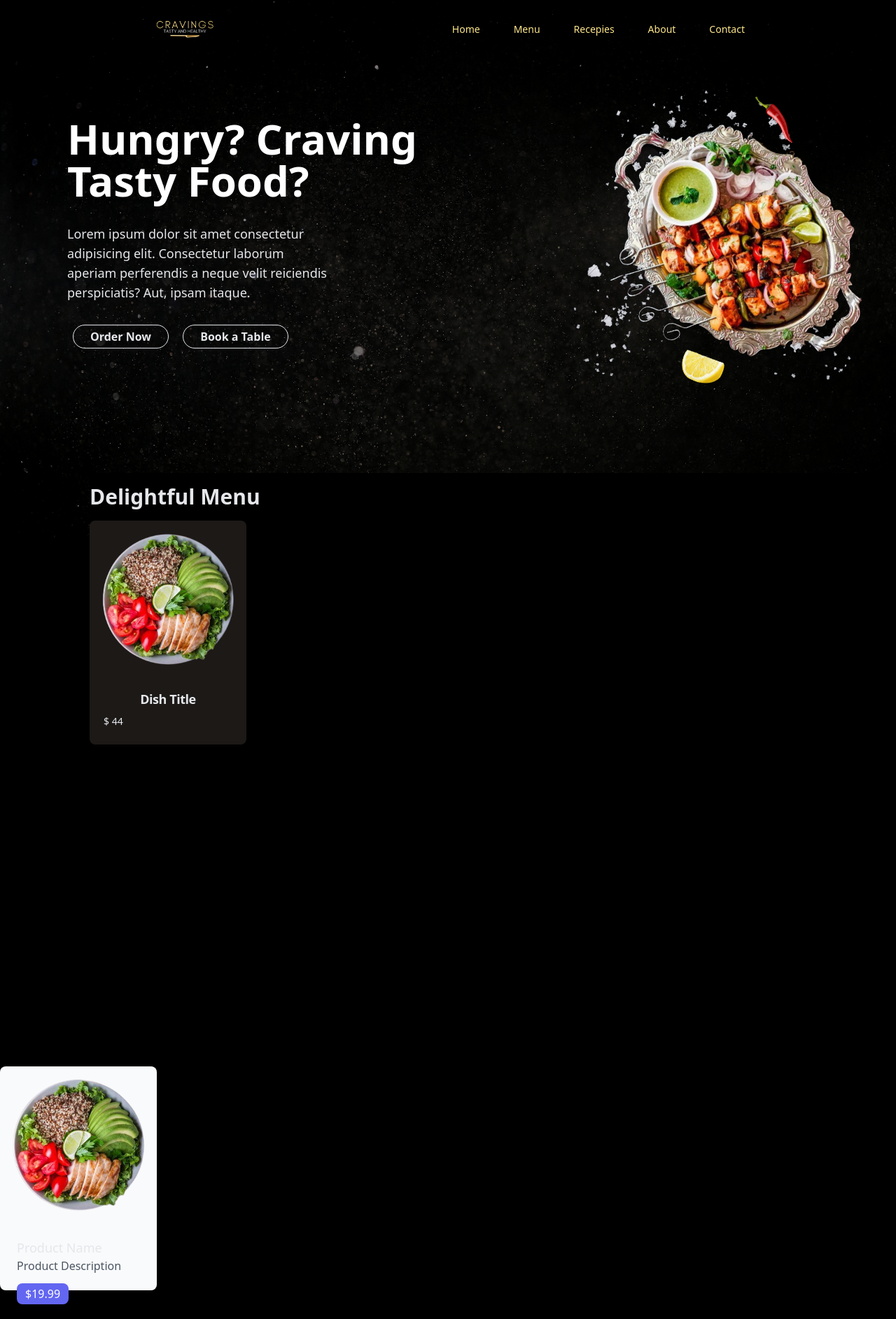
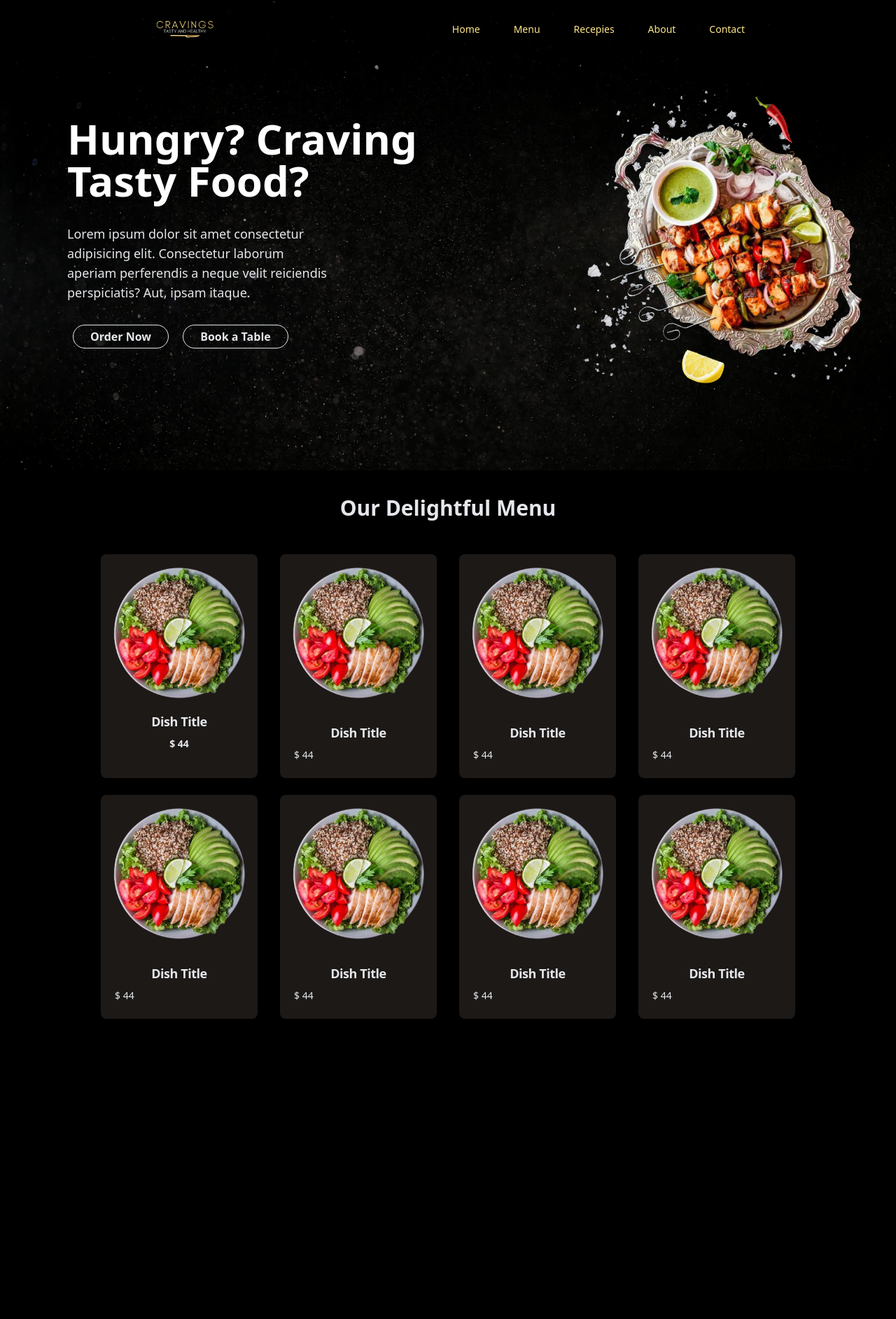
Before and after one commit to MahekUnnisa/Cravings, a Django app: page / in a window 1280 px wide. Shown: the whole page at 70% size. After the commit the page ends 1456 px from the top, so only its background shows below. Run offline with Django 4.2, Linux system fonts and the light colour scheme; some libraries are stand-ins or nearby versions; some web fonts are replaced.

Commit message:
Top Menu page

```diff
--- a/Cravings/Shop/urls.py
+++ b/Cravings/Shop/urls.py
@@ -2,6 +2,7 @@ from . import views
 from django.urls import path
 
 urlpatterns=[
+
     path('',views.index,name='Home'),
     path('about',views.about,name='AboutUs'),
     path('contact',views.contact,name='ContactUs'),
--- a/Cravings/Shop/views.py
+++ b/Cravings/Shop/views.py
@@ -13,12 +13,11 @@ def recepies(request):
 def contact(request):
     return render(request, 'contact.html')
 
-
 def menu(request):
     return render(request, 'menu.html')
 
 def login(request):
-    return render(request,'login.html')
+    return render(request, 'login.html')
 
 def signup(request):
     return render(request,'signup.html')
--- a/Cravings/templates/base.html
+++ b/Cravings/templates/base.html
@@ -9,8 +9,8 @@
     <script src="https://cdn.tailwindcss.com"></script>
     <title>{% block title%}{% endblock %} | Cravings</title>
 </head>
-<body class="bg-[url('../static/Shop/images/tests/newbg.png')] bg-no-repeat bg-black h-full text-gray-200">
-    <div>
+<body class="bg-no-repeat bg-black text-gray-200">
+    <div class="bg-[url('../static/Shop/images/tests/newbg.png')] h-[42rem]">
         <nav class="mx-48 flex justify-between text-amber-200 items-start text-sm">
             <img src = "{% static 'Shop\images\logo-dark.png' %}" class="h-36 w-36 relative -mt-8" alt="">
             <ul class="mt-6 flex justify-between items-start">
--- a/Cravings/templates/index.html
+++ b/Cravings/templates/index.html
@@ -16,35 +16,5 @@
         <img  class="object-contain mr-48 -mt-14 mb-14" src="{% static 'Shop/images/tests/hero-image.png'%}" alt="">
     </div>
 </section>
-
-<!-- Top specialitites -->
-<div class="bg-black flex flex-col ml-32 my-12 h-screen">
-    <h2 class="my-4 font-bold text-left text-3xl">Delightful Menu</h2>
-    <!-- cards -->
-    <div class="flex flex-row h-80 w-56">
-        <div class="bg-stone-900 items-center overflow-visible justify-center border-zinc-900 rounded-lg shadow-md">
-            <a href="#">
-                <img class="rounded-t-lg" src="{% static 'Shop/images/tests/salad.png' %}" alt="" />
-            </a>
-            <div class="p-5">
-                <a href="#">
-                    <h5 class="mb-2 text-center text-lg font-bold tracking-tight text-gray-200">Dish Title</h5>
-                </a>
-                <p class="mb-3 text-left text-sm text-gray-200">$ 44</p>
-            </div>
-        </div>
-    </div>
-</div>
-
-<div class="relative overflow-visible rounded-lg bg-gray-50 h-80 w-56">
-    <img class="object-cover object-center" src="{% static 'Shop/images/tests/salad.png' %}" alt="Product Image">
-    <div class="p-6">
-      <h2 class="text-lg font-medium">Product Name</h2>
-      <p class="text-gray-600">Product Description</p>
-      <div class="mt-4">
-        <span class="px-3 py-1 rounded-lg bg-indigo-500 text-white">$19.99</span>
-      </div>
-    </div>
-</div>
-
+{% include 'topMenu.html' %}
 {% endblock %}
--- /dev/null
+++ b/Cravings/templates/topMenu.html
@@ -0,0 +1,99 @@
+{% load static %}
+<!-- Static files -->
+<h2 class="mt-20 mb-12 font-bold text-center text-3xl">Our Delightful Menu</h2>
+<div class="bg-black flex flex-col mx-auto items-center h-screen">
+    <!-- cards ml-32-->
+    <div class="flex flex-row">
+        <div class="bg-stone-900 items-center overflow-visible justify-center border-zinc-900 rounded-lg shadow-md h-80 w-56 mx-4">
+            <a href="#">
+                <img class="rounded-t-lg" src="{% static 'Shop/images/tests/salad.png' %}" alt="" />
+            </a>
+            <div class="p-1">
+                <a href="#">
+                    <h5 class="mb-2 text-center text-lg font-bold tracking-tight text-gray-200">Dish Title</h5>
+                </a>
+                <p class="mb-3 text-center font-bold text-sm text-gray-200">$ 44</p>
+            </div>
+        </div>
+        <div class="bg-stone-900 items-center overflow-visible justify-center border-zinc-900 rounded-lg shadow-md h-80 w-56 mx-4">
+            <a href="#">
+                <img class="rounded-t-lg" src="{% static 'Shop/images/tests/salad.png' %}" alt="" />
+            </a>
+            <div class="p-5">
+                <a href="#">
+                    <h5 class="mb-2 text-center text-lg font-bold tracking-tight text-gray-200">Dish Title</h5>
+                </a>
+                <p class="mb-3 text-left text-sm text-gray-200">$ 44</p>
+            </div>
+        </div>
+        <div class="bg-stone-900 items-center overflow-visible justify-center border-zinc-900 rounded-lg shadow-md h-80 w-56 mx-4">
+            <a href="#">
+                <img class="rounded-t-lg" src="{% static 'Shop/images/tests/salad.png' %}" alt="" />
+            </a>
+            <div class="p-5">
+                <a href="#">
+                    <h5 class="mb-2 text-center text-lg font-bold tracking-tight text-gray-200">Dish Title</h5>
+                </a>
+                <p class="mb-3 text-left text-sm text-gray-200">$ 44</p>
+            </div>
+        </div>
+        <div class="bg-stone-900 items-center overflow-visible justify-center border-zinc-900 rounded-lg shadow-md h-80 w-56 mx-4">
+            <a href="#">
+                <img class="rounded-t-lg" src="{% static 'Shop/images/tests/salad.png' %}" alt="" />
+            </a>
+            <div class="p-5">
+                <a href="#">
+                    <h5 class="mb-2 text-center text-lg font-bold tracking-tight text-gray-200">Dish Title</h5>
+                </a>
+                <p class="mb-3 text-left text-sm text-gray-200">$ 44</p>
+            </div>
+        </div>
+    </div>
+    <div class="flex flex-row my-6">
+        <div class="bg-stone-900 items-center overflow-visible justify-center border-zinc-900 rounded-lg shadow-md h-80 w-56 mx-4">
+            <a href="#">
+                <img class="rounded-t-lg" src="{% static 'Shop/images/tests/salad.png' %}" alt="" />
+            </a>
+            <div class="p-5">
+                <a href="#">
+                    <h5 class="mb-2 text-center text-lg font-bold tracking-tight text-gray-200">Dish Title</h5>
+                </a>
+                <p class="mb-3 text-left text-sm text-gray-200">$ 44</p>
+            </div>
+        </div>
+        <div class="bg-stone-900 items-center overflow-visible justify-center border-zinc-900 rounded-lg shadow-md h-80 w-56 mx-4">
+            <a href="#">
+                <img class="rounded-t-lg" src="{% static 'Shop/images/tests/salad.png' %}" alt="" />
+            </a>
+            <div class="p-5">
+                <a href="#">
+                    <h5 class="mb-2 text-center text-lg font-bold tracking-tight text-gray-200">Dish Title</h5>
+                </a>
+                <p class="mb-3 text-left text-sm text-gray-200">$ 44</p>
+            </div>
+        </div>
+        <div class="bg-stone-900 items-center overflow-visible justify-center border-zinc-900 rounded-lg shadow-md h-80 w-56 mx-4">
+            <a href="#">
+                <img class="rounded-t-lg" src="{% static 'Shop/images/tests/salad.png' %}" alt="" />
+            </a>
+            <div class="p-5">
+                <a href="#">
+                    <h5 class="mb-2 text-center text-lg font-bold tracking-tight text-gray-200">Dish Title</h5>
+                </a>
+                <p class="mb-3 text-left text-sm text-gray-200">$ 44</p>
+            </div>
+        </div>
+        <div class="bg-stone-900 items-center overflow-visible justify-center border-zinc-900 rounded-lg shadow-md h-80 w-56 mx-4">
+            <a href="#">
+                <img class="rounded-t-lg" src="{% static 'Shop/images/tests/salad.png' %}" alt="" />
+            </a>
+            <div class="p-5">
+                <a href="#">
+                    <h5 class="mb-2 text-center text-lg font-bold tracking-tight text-gray-200">Dish Title</h5>
+                </a>
+                <p class="mb-3 text-left text-sm text-gray-200">$ 44</p>
+            </div>
+        </div>
+    </div>
+</div>
+<!-- h-80 w-56 -->
```
